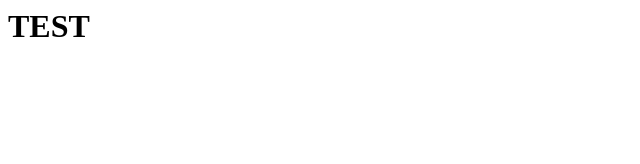
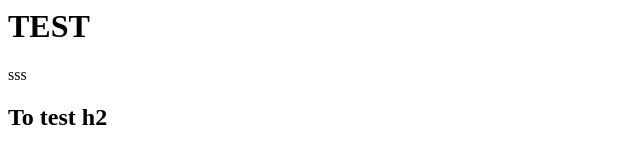
Before and after one commit to grenica/testme, a plain HTML site: page index.html in a window 1280 px wide. Shown: the whole page, without its empty margins (0-640 px from the left). Drawn offline with Linux system fonts and the light colour scheme.

Commit message:
Commit na test3

```diff
--- a/index.html
+++ b/index.html
@@ -4,6 +4,10 @@
   <body>
     <h1>TEST</h1>
 	<div class="container">
+    <dev>
+      sss
+      <h2>To test h2</h2>
+    </dev>
 	</div>
   </body>
 </html>
```
